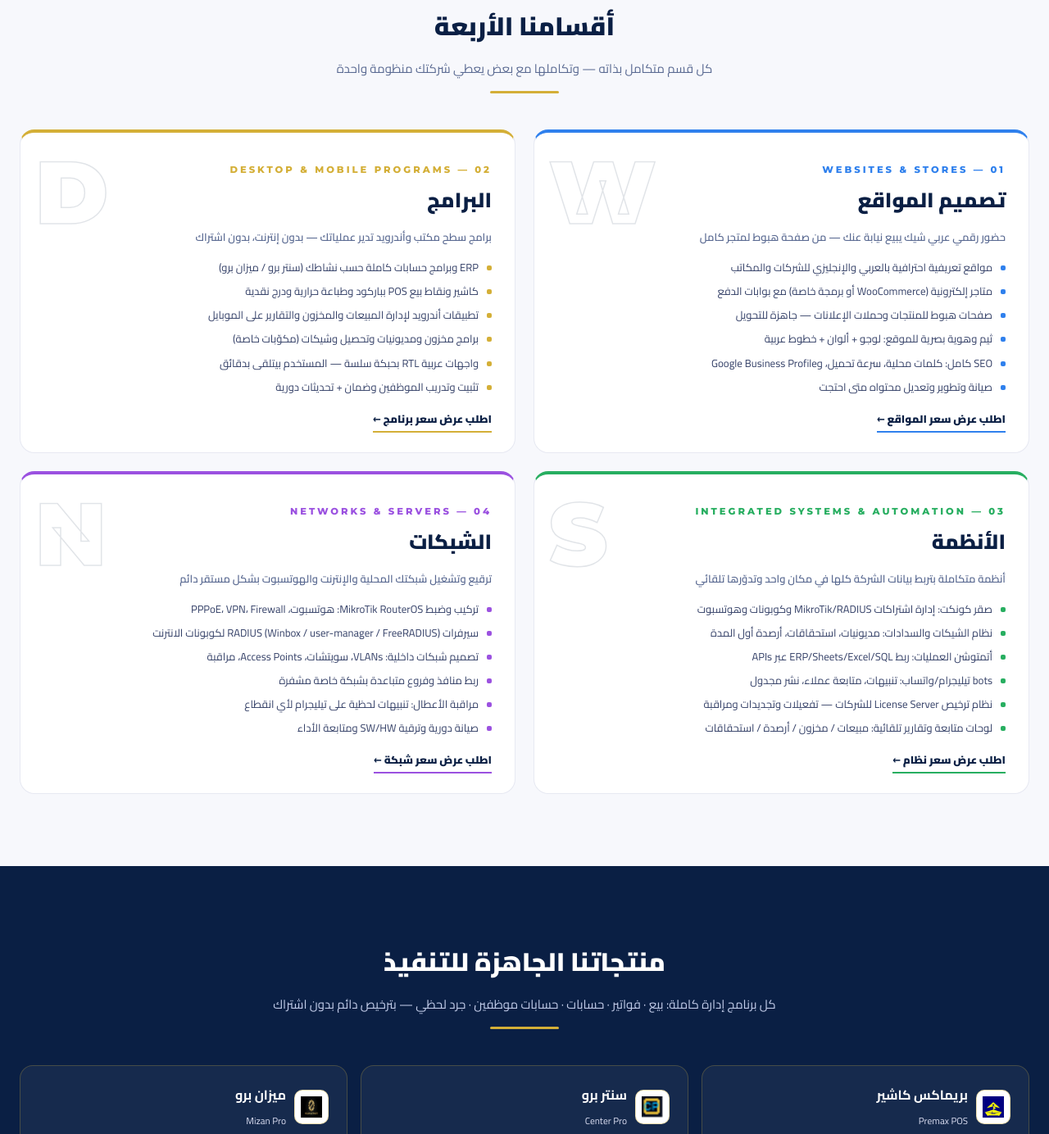
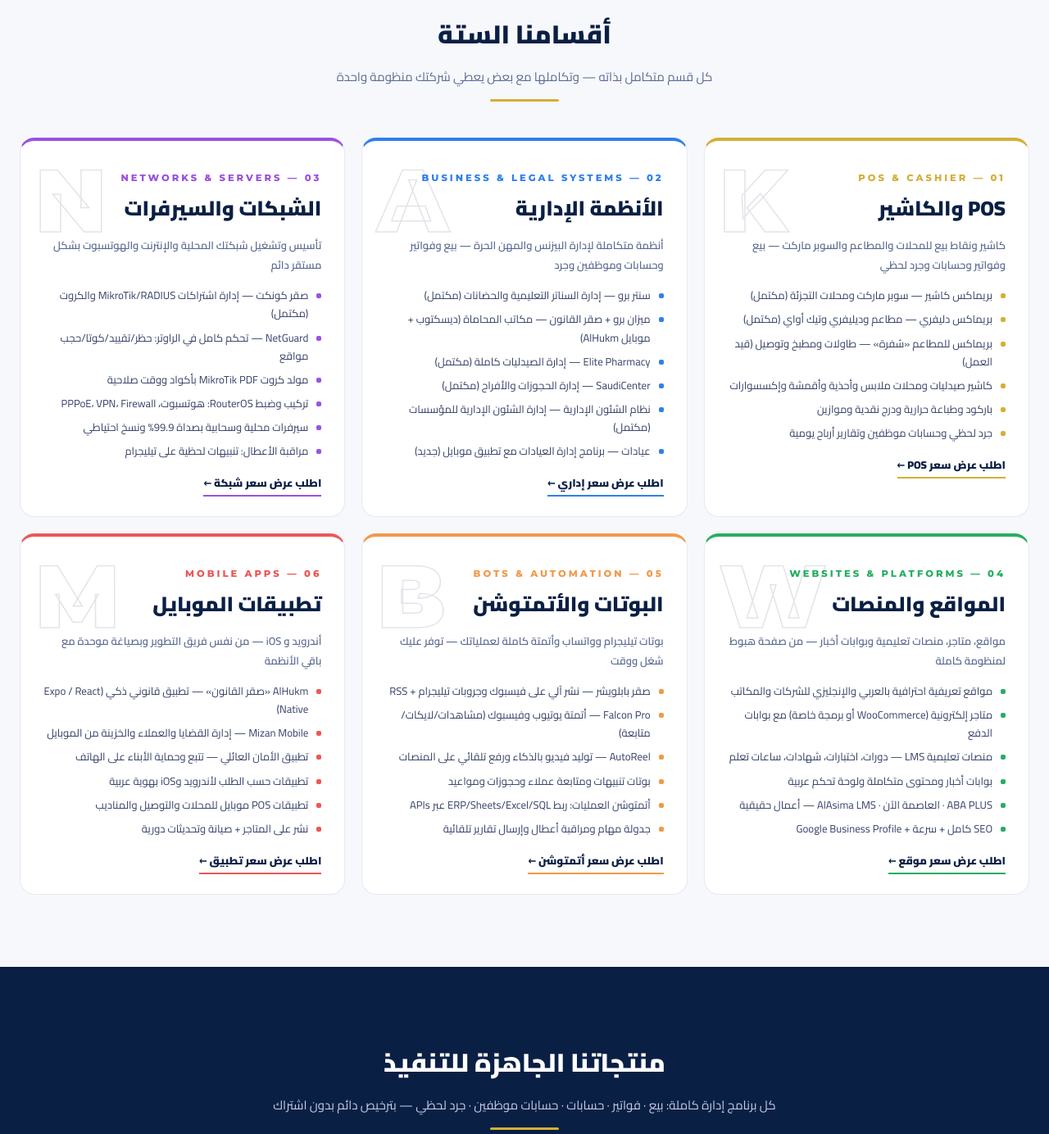
Before and after one commit to ahmedsalem33/premax-system, a plain HTML site: page index.html in a window 1280 px wide. Shown: the part 848-2232 px from the top of the page at 82% size. Drawn offline with Linux system fonts and the light colour scheme; a web font is replaced by a local one.

Commit message:
restructure: 6 divisions (POS/admin/networks/websites/bots/mobile) + world-class slider (parallax, counter, progress bar) + saqrlaw product

```diff
--- a/index.html
+++ b/index.html
@@ -50,8 +50,8 @@
   .logo-text { color: var(--white); font-family: 'Montserrat'; font-weight: 800; font-size: 19px; letter-spacing: 2px; line-height: 1.05; }
   .logo-text small { display:block; font-family:'Cairo'; font-size: 11px; font-weight: 700; color: var(--gold); }
 
-  .nav-links { display: flex; gap: 24px; list-style: none; }
-  .nav-links a { color: var(--white); opacity: .82; text-decoration: none; font-size: 13px; font-weight: 700; }
+  .nav-links { display: flex; gap: 15px; list-style: none; }
+  .nav-links a { color: var(--white); opacity: .82; text-decoration: none; font-size: 12px; font-weight: 700; }
   .nav-links a:hover { opacity: 1; color: var(--gold); }
   .nav-cta { background: var(--gold); color: #241c05; font-weight: 900; font-size: 13px; padding: 10px 20px; border-radius: 999px; text-decoration: none; }
 
@@ -101,6 +101,29 @@
   .s-dot { width: 34px; height: 5px; border-radius: 99px; border: none; background: rgba(255,255,255,.28); cursor: pointer; transition: all .3s; }
   .s-dot.active { background: var(--gold); width: 46px; }
 
+  /* ===== World-class slider ===== */
+  .hero { --mx: 0px; --my: 0px; }
+  .slide { border-radius: 20px; box-shadow: 0 30px 80px rgba(0,0,0,.45), inset 0 0 0 1px rgba(255,255,255,.06); }
+  .slide-shade { background: linear-gradient(to left, rgba(5,14,36,.97) 0%, rgba(5,14,36,.9) 30%, rgba(5,14,36,.62) 58%, rgba(5,14,36,.15) 100%); }
+  .slide-bg { transform: scale(1.1) translate(var(--mx), var(--my)); transition: transform .6s cubic-bezier(.16,1,.3,1); will-change: transform; }
+  .slide.active .slide-bg { transform: scale(1.02) translate(var(--mx), var(--my)); transition: transform 6.5s cubic-bezier(.16,1,.3,1); }
+  .slide-inner { padding: 34px 36px 32px; }
+  .slide-inner h1 { font-size: clamp(32px, 4.3vw, 48px); letter-spacing: -.5px; text-shadow: 0 4px 30px rgba(0,0,0,.55); }
+  .slide-inner .lead { max-width: 560px; color: #dbe2f7; font-size: 16.5px; line-height: 1.9; }
+  .slide .kicker, .slide h1, .slide .lead { opacity: 0; }
+  .slide.active .kicker { animation: riseIn .7s cubic-bezier(.16,1,.3,1) .1s forwards; }
+  .slide.active h1 { animation: riseIn .7s cubic-bezier(.16,1,.3,1) .22s forwards; }
+  .slide.active .lead { animation: riseIn .7s cubic-bezier(.16,1,.3,1) .34s forwards; }
+  @keyframes riseIn { from { opacity: 0; transform: translateY(26px); filter: blur(6px); } to { opacity: 1; transform: none; filter: blur(0); } }
+
+  .slider-ui { gap: 16px; margin-top: 20px; }
+  .s-counter { font-family:'Montserrat'; font-weight: 800; font-size: 12px; color: var(--muted); letter-spacing: 2px; min-width: 46px; direction: ltr; text-align: center; }
+  .s-counter b { color: var(--gold); font-size: 15px; }
+  .s-progress { flex: 1; height: 3px; border-radius: 99px; background: rgba(255,255,255,.14); overflow: hidden; }
+  .s-progress > span { display: block; height: 100%; width: 0; background: linear-gradient(90deg, var(--gold), #f8e592); }
+  .hero.go .s-progress > span { animation: prog 5.5s linear forwards; }
+  @keyframes prog { from { width: 0; } to { width: 100%; } }
+
   /* ===== Sections ===== */
   section { padding: 88px 0; }
   .sec-head { text-align: center; margin-bottom: 44px; }
@@ -109,7 +132,7 @@
   .gold-line { width: 84px; height: 3px; background: var(--gold); margin: 13px auto 0; border-radius: 2px; }
 
   /* ===== Division panels (2×2) ===== */
-  .divisions { display: grid; grid-template-columns: repeat(2, 1fr); gap: 22px; }
+  .divisions { display: grid; grid-template-columns: repeat(3, 1fr); gap: 20px; }
   .division {
     background: var(--white); border: 1px solid #e7e9f2; border-top: 4px solid var(--div-accent, var(--gold));
     border-radius: 18px; padding: 28px 28px 24px; position: relative; overflow: hidden;
@@ -199,12 +222,14 @@
   }
   @keyframes pulse { 0%,100% { box-shadow: 0 0 0 0 rgba(37,211,102,.5);} 70% { box-shadow: 0 0 0 18px rgba(37,211,102,0);} }
 
-  @media (max-width: 1000px) {
-    .divisions, .prod-grid { grid-template-columns: 1fr; }
+  @media (max-width: 1100px) {
+    .divisions { grid-template-columns: repeat(2, 1fr); }
+    .prod-grid { grid-template-columns: repeat(2, 1fr); }
     .steps { grid-template-columns: repeat(2, 1fr); }
   }
   @media (max-width: 860px) {
     .nav-links { display: none; }
+    .divisions, .prod-grid { grid-template-columns: 1fr; }
     .steps { grid-template-columns: 1fr; }
     .contact-box { padding: 28px 20px; }
   }
@@ -219,10 +244,12 @@
       <div class="logo-text">PREMAX<small>SYSTEM</small></div>
     </a>
     <ul class="nav-links">
+      <li><a href="#pos">POS</a></li>
+      <li><a href="#admin">الإدارية</a></li>
+      <li><a href="#networks">الشبكات</a></li>
       <li><a href="#websites">المواقع</a></li>
-      <li><a href="#programs">البرامج</a></li>
-      <li><a href="#systems">الأنظمة</a></li>
-      <li><a href="#networks">الشبكات</a></li>
+      <li><a href="#bots">البوتات</a></li>
+      <li><a href="#mobile">الموبايل</a></li>
       <li><a href="#products">المنتجات</a></li>
       <li><a href="#works">أعمالنا</a></li>
     </ul>
@@ -239,7 +266,7 @@
         <div class="slide-inner">
           <span class="kicker">PREMAX SYSTEM — مواقع · برامج · أنظمة · شبكات</span>
           <h1>نظام أقوى<br>لـ<span class="hl">إدارة أسهل</span></h1>
-          <p class="lead">شركة برمجيات تقنية مصرية تصنع <b>أربع أقسام متكاملة</b> من الحلول: تصميم المواقع والمتاجر، البرامج المخصصة والمحطات، الأنظمة والتشبع التلقائي، والشبكات والسيرفرات — بفلسفة <b>أوفلاين 100%</b> بدون اشتراكات، ومعك من أول مكالمة لحد التركيب والتدريب والدعم.</p>
+          <p class="lead">شركة برمجيات تقنية مصرية تصنع <b>ست أقسام متكاملة</b> من الحلول: تصميم المواقع والمتاجر، البرامج المخصصة، الأنظمة الإدارية، الشبكات والسيرفرات، البوتات والأتمتوشن، وتطبيقات الموبايل — بفلسفة <b>أوفلاين 100%</b> بدون اشتراكات، ومعك من أول مكالمة لحد التركيب والتدريب والدعم.</p>
         </div>
       </div>
       <div class="slide">
@@ -267,7 +294,7 @@
       <a class="btn-ghost" href="#divisions">استكشف الأقسام ←</a>
     </div>
     <div class="hero-badges">
-      <span class="badge-pill">4 أقسام متكاملة</span>
+      <span class="badge-pill">6 أقسام متكاملة</span>
       <span class="badge-pill">أوفلاين 100%</span>
       <span class="badge-pill">بدون اشتراك شهري</span>
       <span class="badge-pill">مصر والوطن العربي</span>
@@ -275,6 +302,8 @@
 
     <div class="slider-ui">
       <button class="s-arrow" data-dir="-1" aria-label="السابق">→</button>
+      <div class="s-counter"><b>01</b> / 03</div>
+      <div class="s-progress"><span></span></div>
       <div class="s-dots"></div>
       <button class="s-arrow" data-dir="1" aria-label="التالي">←</button>
     </div>
@@ -284,75 +313,107 @@
 <section id="divisions">
   <div class="container">
     <div class="sec-head">
-      <h2>أقسامنا الأربعة</h2>
+      <h2>أقسامنا الستة</h2>
       <p>كل قسم متكامل بذاته — وتكاملها مع بعض يعطي شركتك منظومة واحدة</p>
       <div class="gold-line"></div>
     </div>
 
     <div class="divisions">
 
-      <article class="division" id="websites" style="--div-accent:#2f80ed">
-        <span class="watermark">W</span>
-        <span class="en-name">01 — Websites &amp; Stores</span>
-        <h3>تصميم المواقع</h3>
-        <p class="dtag">حضور رقمي عربي شيك يبيع نيابة عنك — من صفحة هبوط لمتجر كامل</p>
+      <article class="division" id="pos" style="--div-accent:#d4af37">
+        <span class="watermark">K</span>
+        <span class="en-name">01 — POS &amp; Cashier</span>
+        <h3>POS والكاشير</h3>
+        <p class="dtag">كاشير ونقاط بيع للمحلات والمطاعم والسوبر ماركت — بيع وفواتير وحسابات وجرد لحظي</p>
         <ul>
-          <li>مواقع تعريفية احترافية بالعربي والإنجليزي للشركات والمكاتب</li>
-          <li>متاجر إلكترونية (WooCommerce أو برمجة خاصة) مع بوابات الدفع</li>
-          <li>صفحات هبوط للمنتجات وحملات الإعلانات — جاهزة للتحويل</li>
-          <li>ثيم وهوية بصرية للموقع: لوجو + ألوان + خطوط عربية</li>
-          <li>SEO كامل: كلمات محلية، سرعة تحميل، وGoogle Business Profile</li>
-          <li>صيانة وتطوير وتعديل محتواه متى احتجت</li>
+          <li>بريماكس كاشير — سوبر ماركت ومحلات التجزئة (مكتمل)</li>
+          <li>بريماكس دليفري — مطاعم وديليفري وتيك أواي (مكتمل)</li>
+          <li>بريماكس للمطاعم «سُفرة» — طاولات ومطبخ وتوصيل (قيد العمل)</li>
+          <li>كاشير صيدليات ومحلات ملابس وأحذية وأقمشة وإكسسوارات</li>
+          <li>باركود وطباعة حرارية ودرج نقدية وموازين</li>
+          <li>جرد لحظي وحسابات موظفين وتقارير أرباح يومية</li>
         </ul>
-        <a class="div-cta" href="https://wa.me/201033379719?text=عايز%20عرض%20سعر%20موقع" target="_blank" rel="noopener">اطلب عرض سعر المواقع ←</a>
+        <a class="div-cta" href="https://wa.me/201033379719?text=عايز%20عرض%20سعر%20POS" target="_blank" rel="noopener">اطلب عرض سعر POS ←</a>
       </article>
 
-      <article class="division" id="programs" style="--div-accent:#d4af37">
-        <span class="watermark">D</span>
-        <span class="en-name">02 — Desktop &amp; Mobile Programs</span>
-        <h3>البرامج</h3>
-        <p class="dtag">برامج سطح مكتب وأندرويد تدير عملياتك — بدون إنترنت، بدون اشتراك</p>
+      <article class="division" id="admin" style="--div-accent:#2f80ed">
+        <span class="watermark">A</span>
+        <span class="en-name">02 — Business &amp; Legal Systems</span>
+        <h3>الأنظمة الإدارية</h3>
+        <p class="dtag">أنظمة متكاملة لإدارة البيزنس والمهن الحرة — بيع وفواتير وحسابات وموظفين وجرد</p>
         <ul>
-          <li>ERP وبرامج حسابات كاملة حسب نشاطك (سنتر برو / ميزان برو)</li>
-          <li>كاشير ونقاط بيع POS بباركود وطباعة حرارية ودرج نقدية</li>
-          <li>تطبيقات أندرويد لإدارة المبيعات والمخزون والتقارير على الموبايل</li>
-          <li>برامج مخزون ومديونيات وتحصيل وشيكات (مكوّبات خاصة)</li>
-          <li>واجهات عربية RTL بحبكة سلسة — المستخدم بيتلقى بدقائق</li>
-          <li>تثبيت وتدريب الموظفين وضمان + تحديثات دورية</li>
+          <li>سنتر برو — إدارة السناتر التعليمية والحضانات (مكتمل)</li>
+          <li>ميزان برو + صقر القانون — مكاتب المحاماة (ديسكتوب + موبايل AlHukm)</li>
+          <li>Elite Pharmacy — إدارة الصيدليات كاملة (مكتمل)</li>
+          <li>SaudiCenter — إدارة الحجوزات والأفراح (مكتمل)</li>
+          <li>نظام الشئون الإدارية — إدارة الشئون الإدارية للمؤسسات (مكتمل)</li>
+          <li>عيادات — برنامج إدارة العيادات مع تطبيق موبايل (جديد)</li>
         </ul>
-        <a class="div-cta" href="https://wa.me/201033379719?text=عايز%20عرض%20سعر%20برنامج" target="_blank" rel="noopener">اطلب عرض سعر برنامج ←</a>
-      </article>
-
-      <article class="division" id="systems" style="--div-accent:#27ae60">
-        <span class="watermark">S</span>
-        <span class="en-name">03 — Integrated Systems &amp; Automation</span>
-        <h3>الأنظمة</h3>
-        <p class="dtag">أنظمة متكاملة بتربط بيانات الشركة كلها في مكان واحد وتدوّرها تلقائي</p>
-        <ul>
-          <li>صقر كونكت: إدارة اشتراكات MikroTik/RADIUS وكوبونات وهوتسبوت</li>
-          <li>نظام الشيكات والسدادات: مديونيات، استحقاقات، أرصدة أول المدة</li>
-          <li>أتمتوشن العمليات: ربط ERP/Sheets/Excel/SQL عبر APIs</li>
-          <li>bots تيليجرام/واتساب: تنبيهات، متابعة عملاء، نشر مجدول</li>
-          <li>نظام ترخيص License Server للشركات — تفعيلات وتجديدات ومراقبة</li>
-          <li>لوحات متابعة وتقارير تلقائية: مبيعات / مخزون / أرصدة / استحقاقات</li>
-        </ul>
-        <a class="div-cta" href="https://wa.me/201033379719?text=عايز%20عرض%20سعر%20نظام" target="_blank" rel="noopener">اطلب عرض سعر نظام ←</a>
+        <a class="div-cta" href="https://wa.me/201033379719?text=عايز%20عرض%20سعر%20نظام%20إداري" target="_blank" rel="noopener">اطلب عرض سعر إداري ←</a>
       </article>
 
       <article class="division" id="networks" style="--div-accent:#9b51e0">
         <span class="watermark">N</span>
-        <span class="en-name">04 — Networks &amp; Servers</span>
-        <h3>الشبكات</h3>
-        <p class="dtag">ترقيع وتشغيل شبكتك المحلية والإنترنت والهوتسبوت بشكل مستقر دائم</p>
+        <span class="en-name">03 — Networks &amp; Servers</span>
+        <h3>الشبكات والسيرفرات</h3>
+        <p class="dtag">تأسيس وتشغيل شبكتك المحلية والإنترنت والهوتسبوت بشكل مستقر دائم</p>
         <ul>
-          <li>تركيب وضبط MikroTik RouterOS: هوتسبوت، PPPoE، VPN، Firewall</li>
-          <li>سيرفرات RADIUS (Winbox / user-manager / FreeRADIUS) لكوبونات الانترنت</li>
-          <li>تصميم شبكات داخلية: VLANs، سويتشات، Access Points، مراقبة</li>
-          <li>ربط منافذ وفروع متباعدة بشبكة خاصة مشفرة</li>
-          <li>مراقبة الأعطال: تنبيهات لحظية على تيليجرام لأي انقطاع</li>
-          <li>صيانة دورية وترقية SW/HW ومتابعة الأداء</li>
+          <li>صقر كونكت — إدارة اشتراكات MikroTik/RADIUS والكروت (مكتمل)</li>
+          <li>NetGuard — تحكم كامل في الراوتر: حظر/تقييد/كوتا/حجب مواقع</li>
+          <li>مولد كروت MikroTik PDF بأكواد ووقت صلاحية</li>
+          <li>تركيب وضبط RouterOS: هوتسبوت، PPPoE، VPN، Firewall</li>
+          <li>سيرفرات محلية وسحابية بصداة 99.9% ونسخ احتياطي</li>
+          <li>مراقبة الأعطال: تنبيهات لحظية على تيليجرام</li>
         </ul>
         <a class="div-cta" href="https://wa.me/201033379719?text=عايز%20عرض%20سعر%20شبكة" target="_blank" rel="noopener">اطلب عرض سعر شبكة ←</a>
+      </article>
+
+      <article class="division" id="websites" style="--div-accent:#27ae60">
+        <span class="watermark">W</span>
+        <span class="en-name">04 — Websites &amp; Platforms</span>
+        <h3>المواقع والمنصات</h3>
+        <p class="dtag">مواقع، متاجر، منصات تعليمية وبوابات أخبار — من صفحة هبوط لمنظومة كاملة</p>
+        <ul>
+          <li>مواقع تعريفية احترافية بالعربي والإنجليزي للشركات والمكاتب</li>
+          <li>متاجر إلكترونية (WooCommerce أو برمجة خاصة) مع بوابات الدفع</li>
+          <li>منصات تعليمية LMS — دورات، اختبارات، شهادات، ساعات تعلم</li>
+          <li>بوابات أخبار ومحتوى متكاملة ولوحة تحكم عربية</li>
+          <li>ABA PLUS · العاصمة الآن · AlAsima LMS — أعمال حقيقية</li>
+          <li>SEO كامل + سرعة + Google Business Profile</li>
+        </ul>
+        <a class="div-cta" href="https://wa.me/201033379719?text=عايز%20عرض%20سعر%20موقع" target="_blank" rel="noopener">اطلب عرض سعر موقع ←</a>
+      </article>
+
+      <article class="division" id="bots" style="--div-accent:#f2994a">
+        <span class="watermark">B</span>
+        <span class="en-name">05 — Bots &amp; Automation</span>
+        <h3>البوتات والأتمتوشن</h3>
+        <p class="dtag">بوتات تيليجرام وواتساب وأتمتة كاملة لعملياتك — توفر عليك شغل ووقت</p>
+        <ul>
+          <li>صقر بابلويشر — نشر آلي على فيسبوك وجروبات تيليجرام + RSS</li>
+          <li>Falcon Pro — أتمتة يوتيوب وفيسبوك (مشاهدات/لايكات/متابعة)</li>
+          <li>AutoReel — توليد فيديو بالذكاء ورفع تلقائي على المنصات</li>
+          <li>بوتات تنبيهات ومتابعة عملاء وحجوزات ومواعيد</li>
+          <li>أتمتوشن العمليات: ربط ERP/Sheets/Excel/SQL عبر APIs</li>
+          <li>جدولة مهام ومراقبة أعطال وإرسال تقارير تلقائية</li>
+        </ul>
+        <a class="div-cta" href="https://wa.me/201033379719?text=عايز%20عرض%20سعر%20أتمتوشن" target="_blank" rel="noopener">اطلب عرض سعر أتمتوشن ←</a>
+      </article>
+
+      <article class="division" id="mobile" style="--div-accent:#eb5757">
+        <span class="watermark">M</span>
+        <span class="en-name">06 — Mobile Apps</span>
+        <h3>تطبيقات الموبايل</h3>
+        <p class="dtag">أندرويد و iOS — من نفس فريق التطوير وبصياغة موحدة مع باقي الأنظمة</p>
+        <ul>
+          <li>AlHukm «صقر القانون» — تطبيق قانوني ذكي (Expo / React Native)</li>
+          <li>Mizan Mobile — إدارة القضايا والعملاء والخزينة من الموبايل</li>
+          <li>تطبيق الأمان العائلي — تتبع وحماية الأبناء على الهاتف</li>
+          <li>تطبيقات حسب الطلب لأندرويد وiOS بهوية عربية</li>
+          <li>تطبيقات POS موبايل للمحلات والتوصيل والمناديب</li>
+          <li>نشر على المتاجر + صيانة وتحديثات دورية</li>
+        </ul>
+        <a class="div-cta" href="https://wa.me/201033379719?text=عايز%20عرض%20سعر%20تطبيق%20موبايل" target="_blank" rel="noopener">اطلب عرض سعر تطبيق ←</a>
       </article>
 
     </div>
@@ -371,7 +432,9 @@
 
       <div class="prod"><div class="pmember"><div class="pip"><img src="assets/products/prod-centerpro.png" alt="سنتر برو"></div><div><h4>سنتر برو</h4><small>Center Pro</small></div></div><p>نظام متكامل لإدارة السناتر التعليمية والحضانات: بيع وفواتير وحسابات وموظفين وجرد لحظي، مع تقارير كاملة لكل العمليات.</p><div class="p-meta"><span class="p-tag">سناتر</span><span class="p-tag">حضانات</span><span class="p-tag">Offline</span></div></div>
 
-      <div class="prod"><div class="pmember"><div class="pip"><img src="assets/products/prod-mizan.png" alt="ميزان برو"></div><div><h4>ميزان برو</h4><small>Mizan Pro</small></div></div><p>نظام حسابات شامل: قيود، دفاتر، أرصدة أول المدة، كشوف حساب وتقارير طباعة PDF للمحاسبين والمراجعين.</p><div class="p-meta"><span class="p-tag">Accounting</span><span class="p-tag">Local DB</span></div></div>
+      <div class="prod"><div class="pmember"><div class="pip"><img src="assets/products/prod-mizan.png" alt="ميزان برو"></div><div><h4>ميزان برو</h4><small>Mizan Pro — للمحاماة</small></div></div><p>منظومة متكاملة لمكاتب المحاماة: موكلون، قضايا، جلسات، خزينة، مساعد ذكي — تصدير وتقارير PDF جاهزة.</p><div class="p-meta"><span class="p-tag">Legal</span><span class="p-tag">Offline</span></div></div>
+
+      <div class="prod"><div class="pmember"><div class="pip"><img src="assets/products/prod-saqrlaw.png" alt="صقر القانون"></div><div><h4>صقر القانون</h4><small>Saqr Law — الديسكتوب</small></div></div><p>تكامل قانون ديسكتوب مع موبايل AlHukm: 10 قوانين + 400 مادة + مكتبة + تحليل قضايا بالذكاء — يعمل بدون إنترنت.</p><div class="p-meta"><span class="p-tag">Electron</span><span class="p-tag">AI</span><span class="p-tag">Legal</span></div></div>
 
       <div class="prod"><div class="pmember"><div class="pip"><img src="assets/products/prod-sakrconnect.png" alt="صقر كونكت"></div><div><h4>صقر كونكت</h4><small>Sakr Connect ISP</small></div></div><p>منصة إدارة اشتراكات MikroTik/RADIUS: إنشاء وكوبونات ومناديب مع لوحة متابعة لحظية للشبكة.</p><div class="p-meta"><span class="p-tag">MikroTik</span><span class="p-tag">RADIUS</span></div></div>
 
@@ -481,9 +544,11 @@
 
 <script>
 (function(){
+  var hero = document.querySelector('.hero');
   var slides = Array.prototype.slice.call(document.querySelectorAll('.slide'));
   var dotsBox = document.querySelector('.s-dots');
-  if (!slides.length || !dotsBox) return;
+  var counter = document.querySelector('.s-counter b');
+  if (!hero || !slides.length || !dotsBox) return;
   var i = 0, timer = null;
   var dots = slides.map(function(_, n){
     var d = document.createElement('button');
@@ -499,6 +564,10 @@
     i = (n + slides.length) % slides.length;
     slides[i].classList.add('active');
     dots[i].classList.add('active');
+    if (counter) counter.textContent = String(i + 1).padStart(2, '0');
+    hero.classList.remove('go');
+    void hero.offsetWidth;
+    hero.classList.add('go');
     restart();
   }
   function restart(){
@@ -508,10 +577,16 @@
   document.querySelectorAll('.s-arrow').forEach(function(btn){
     btn.addEventListener('click', function(){ go(i + parseInt(btn.dataset.dir, 10)); });
   });
-  var hero = document.querySelector('.hero');
   hero.addEventListener('mouseenter', function(){ clearInterval(timer); });
   hero.addEventListener('mouseleave', function(){ restart(); });
-  restart();
+  hero.addEventListener('mousemove', function(e){
+    var r = hero.getBoundingClientRect();
+    var x = (e.clientX - r.left) / r.width - .5;
+    var y = (e.clientY - r.top) / r.height - .5;
+    hero.style.setProperty('--mx', (x * 14).toFixed(1) + 'px');
+    hero.style.setProperty('--my', (y * 10).toFixed(1) + 'px');
+  });
+  go(0);
 })();
 </script>
 
```
Also changed, not shown: assets/products/prod-saqrlaw.png (added).
